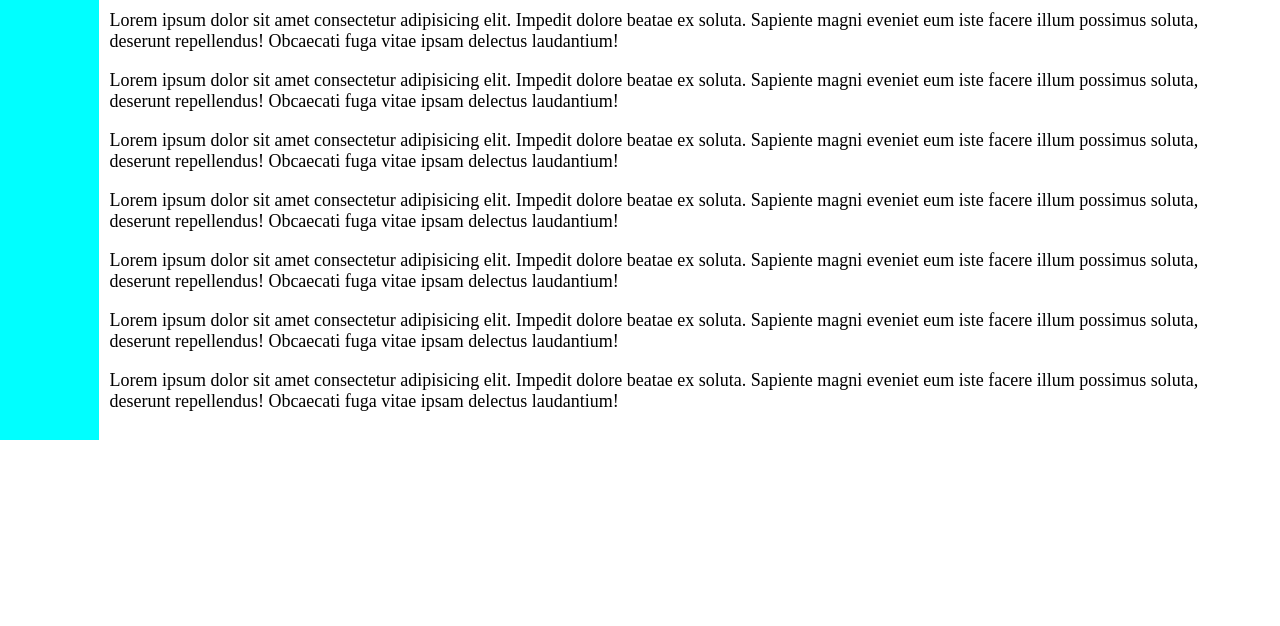
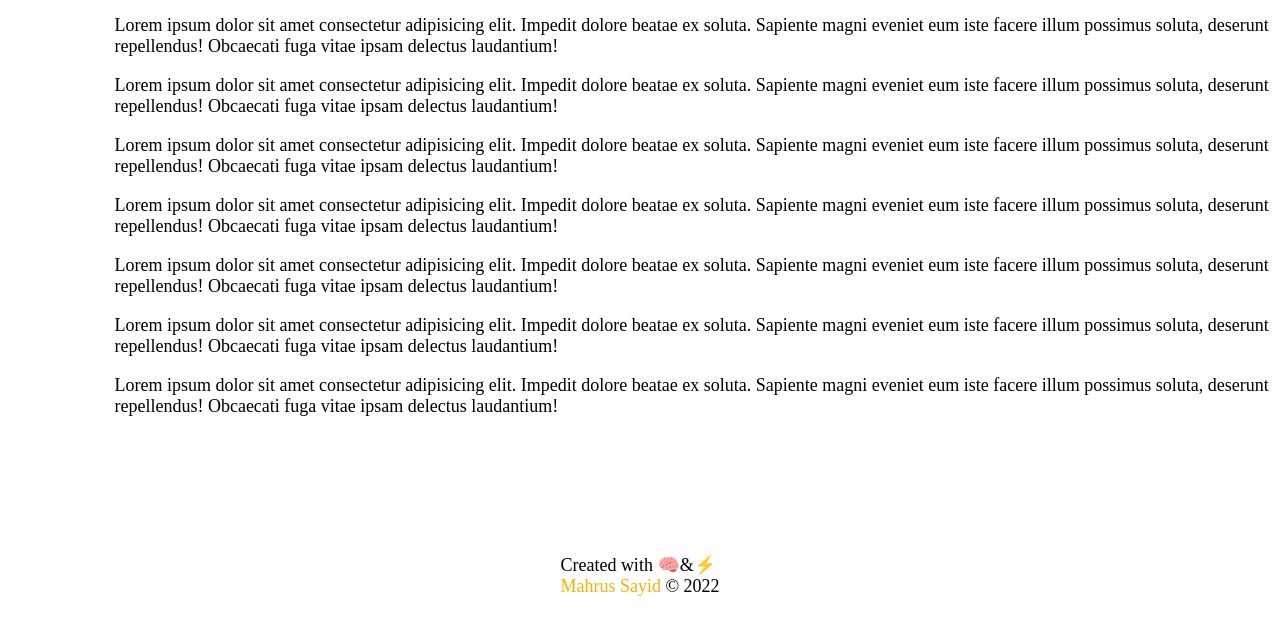
Before and after one commit to mahrus-rohisyam/my-web, a website: page index.html in a window 1280 px wide. Shown: the part 286-912 px from the top of the page. Before the commit the page ends 800 px from the top, so only its background shows below. Drawn offline with Linux system fonts and the light colour scheme.

Commit message:
Fix some CSS

```diff
--- a/index.html
+++ b/index.html
@@ -52,9 +52,11 @@
         <p>Lorem ipsum dolor sit amet consectetur adipisicing elit. Impedit dolore beatae ex soluta. Sapiente magni eveniet eum iste facere illum possimus soluta, deserunt repellendus! Obcaecati fuga vitae ipsam delectus laudantium!</p>
         <p>Lorem ipsum dolor sit amet consectetur adipisicing elit. Impedit dolore beatae ex soluta. Sapiente magni eveniet eum iste facere illum possimus soluta, deserunt repellendus! Obcaecati fuga vitae ipsam delectus laudantium!</p>
       </div>
-      <footer>
-
-      </footer>
+      <footer class="glass">
+      <p id="credit">
+        Created with 🧠&⚡ <br /><a href="/">Mahrus Sayid</a> &copy; 2022
+      </p>
+    </footer>
     </div>
     <script src="/build/js/main.js"></script>
   </body>
--- a/src/style/style.scss
+++ b/src/style/style.scss
@@ -7,6 +7,11 @@ $color-alternative: red;
   border: 2px solid transparent;
   background-clip: padding-box;
   box-shadow: 5px 5px 5px rgba(42, 55, 68, 0.1);
+}
+
+@mixin sticky($x: 0, $y: 0) {
+  position: fixed;
+  top: $x;
 }
 
 html {
@@ -119,14 +124,16 @@ header {
   display: flex;
   flex-direction: column;
   grid-area: sidebar;
-  background-color: aqua;
   align-items: center;
   padding: 10px;
+  height: 100vh;
+  z-index: -1;
   > p {
     font-size: 11px;
   }
   > ul {
     list-style-type: none;
+    @include sticky($x: 150px);
     > li {
       display: block;
       padding: 5px;
@@ -138,6 +145,18 @@ header {
 }
 footer {
   grid-area: footer;
+  display: flex;
+  position: absolute;
+  bottom: 0;
+  width: 100%;
+  height: 100px;
+  justify-content: center;
+  align-items: center;
+}
+
+.content {
+  grid-area: main;
+  padding: 5px;
 }
 
 .grid-container {
@@ -156,6 +175,10 @@ footer {
   left: 0;
 }
 
+.content {
+  margin-bottom: 15%;
+}
+
 .sr-only {
   position: absolute;
   width: 1px;
```
Also changed, not shown: build/style/style.css, 1 other file.
